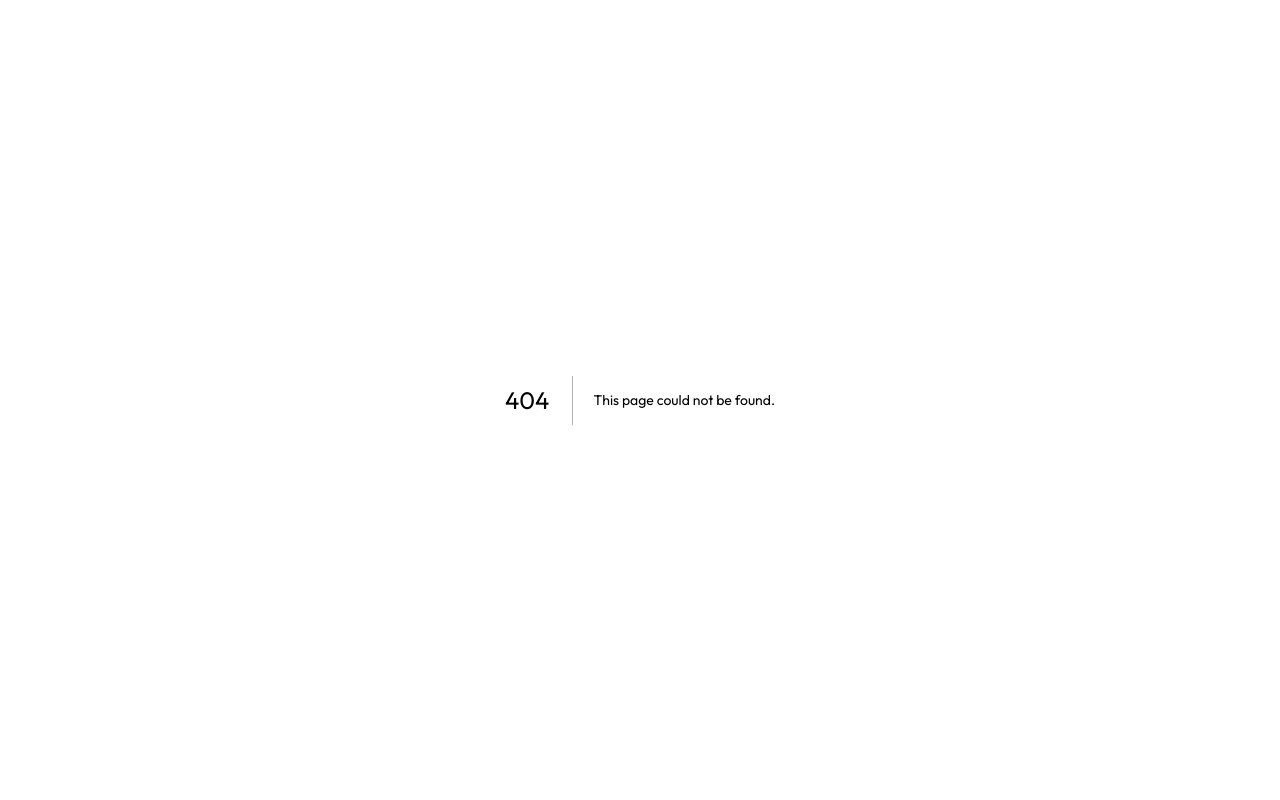
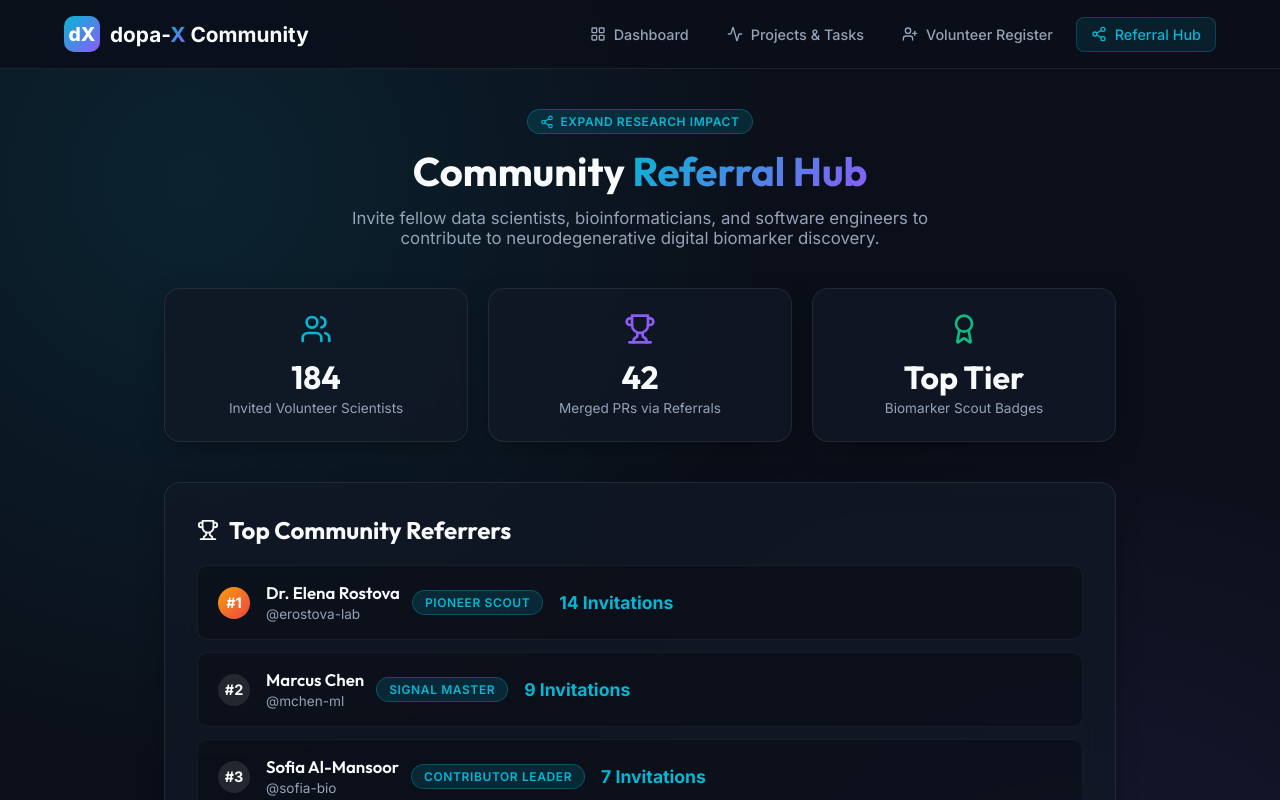
Before and after one commit to dopax35/data-analysis-tools, a Next.js app: page /referral in a window 1280 px wide. Before the commit this address had no page. Shown: the top 800 px of the page. Built offline with nearby package versions, Linux system fonts and the light colour scheme.

Commit message:
Add community portal & Monday/GitHub integration file pages/referral.js

```diff
--- /dev/null
+++ b/pages/referral.js
@@ -0,0 +1,123 @@
+import React from 'react';
+import Head from 'next/head';
+import Navbar from '../components/Navbar';
+import { Share2, Trophy, Users, Award, ExternalLink, ArrowRight } from 'lucide-react';
+
+export default function Referral() {
+  const topReferrers = [
+    { rank: 1, name: 'Dr. Elena Rostova', handle: 'erostova-lab', count: 14, badge: 'Pioneer Scout' },
+    { rank: 2, name: 'Marcus Chen', handle: 'mchen-ml', count: 9, badge: 'Signal Master' },
+    { rank: 3, name: 'Sofia Al-Mansoor', handle: 'sofia-bio', count: 7, badge: 'Contributor Leader' },
+    { rank: 4, name: 'David Miller', handle: 'dmiller-neuro', count: 5, badge: 'Scout' },
+  ];
+
+  return (
+    <>
+      <Head>
+        <title>Referral Hub & Leaderboard | dopa-X Community</title>
+      </Head>
+      <Navbar />
+
+      <main style={{ padding: '40px 24px', maxWidth: '1000px', margin: '0 auto' }}>
+        <header style={{ textAlign: 'center', marginBottom: '40px' }}>
+          <div className="badge badge-cyan" style={{ marginBottom: '12px' }}>
+            <Share2 size={14} /> Expand Research Impact
+          </div>
+          <h1 style={{ fontSize: '2.5rem', fontWeight: 800, marginBottom: '12px' }}>
+            Community <span className="gradient-text">Referral Hub</span>
+          </h1>
+          <p style={{ color: 'var(--text-muted)', fontSize: '1.05rem', maxWidth: '650px', margin: '0 auto' }}>
+            Invite fellow data scientists, bioinformaticians, and software engineers to contribute to neurodegenerative digital biomarker discovery.
+          </p>
+        </header>
+
+        {/* Stats Grid */}
+        <section style={{ display: 'grid', gridTemplateColumns: 'repeat(auto-fit, minmax(240px, 1fr))', gap: '20px', marginBottom: '40px' }}>
+          <div className="glass-panel" style={{ padding: '24px', textAlign: 'center' }}>
+            <Users size={32} style={{ color: 'var(--accent-cyan)', marginBottom: '8px' }} />
+            <h3 style={{ fontSize: '2rem', fontWeight: 800 }}>184</h3>
+            <span style={{ color: 'var(--text-muted)', fontSize: '0.85rem' }}>Invited Volunteer Scientists</span>
+          </div>
+
+          <div className="glass-panel" style={{ padding: '24px', textAlign: 'center' }}>
+            <Trophy size={32} style={{ color: 'var(--accent-violet)', marginBottom: '8px' }} />
+            <h3 style={{ fontSize: '2rem', fontWeight: 800 }}>42</h3>
+            <span style={{ color: 'var(--text-muted)', fontSize: '0.85rem' }}>Merged PRs via Referrals</span>
+          </div>
+
+          <div className="glass-panel" style={{ padding: '24px', textAlign: 'center' }}>
+            <Award size={32} style={{ color: 'var(--accent-emerald)', marginBottom: '8px' }} />
+            <h3 style={{ fontSize: '2rem', fontWeight: 800 }}>Top Tier</h3>
+            <span style={{ color: 'var(--text-muted)', fontSize: '0.85rem' }}>Biomarker Scout Badges</span>
+          </div>
+        </section>
+
+        {/* Leaderboard Table */}
+        <section className="glass-panel" style={{ padding: '32px', marginBottom: '40px' }}>
+          <h2 style={{ fontSize: '1.5rem', marginBottom: '20px', display: 'flex', alignItems: 'center', gap: '10px' }}>
+            <Trophy size={22} className="gradient-text" /> Top Community Referrers
+          </h2>
+
+          <div style={{ display: 'flex', flexDirection: 'column', gap: '12px' }}>
+            {topReferrers.map((item) => (
+              <div
+                key={item.rank}
+                style={{
+                  display: 'flex',
+                  justifyInContent: 'space-between',
+                  alignItems: 'center',
+                  padding: '16px 20px',
+                  borderRadius: '10px',
+                  background: 'rgba(0,0,0,0.25)',
+                  border: '1px solid rgba(255,255,255,0.05)',
+                  flexWrap: 'wrap',
+                  gap: '12px'
+                }}
+              >
+                <div style={{ display: 'flex', alignItems: 'center', gap: '16px' }}>
+                  <div style={{
+                    width: '32px',
+                    height: '32px',
+                    borderRadius: '50%',
+                    background: item.rank === 1 ? 'linear-gradient(135deg, #f59e0b, #ef4444)' : 'rgba(255,255,255,0.1)',
+                    display: 'flex',
+                    alignItems: 'center',
+                    justifyContent: 'center',
+                    fontWeight: 700,
+                    fontSize: '0.9rem',
+                    color: 'white'
+                  }}>
+                    #{item.rank}
+                  </div>
+
+                  <div>
+                    <h4 style={{ fontSize: '1.05rem', fontWeight: 600 }}>{item.name}</h4>
+                    <span style={{ color: 'var(--text-muted)', fontSize: '0.85rem' }}>@{item.handle}</span>
+                  </div>
+                </div>
+
+                <div style={{ display: 'flex', alignItems: 'center', gap: '16px' }}>
+                  <span className="badge badge-cyan">{item.badge}</span>
+                  <span style={{ fontWeight: 700, fontSize: '1.1rem', color: 'var(--accent-cyan)' }}>
+                    {item.count} Invitations
+                  </span>
+                </div>
+              </div>
+            ))}
+          </div>
+        </section>
+
+        {/* CTA */}
+        <div className="glass-panel" style={{ padding: '32px', textAlign: 'center', background: 'linear-gradient(135deg, rgba(6,182,212,0.1), rgba(139,92,246,0.1))' }}>
+          <h3 style={{ fontSize: '1.4rem', marginBottom: '8px' }}>Want to generate your own referral link?</h3>
+          <p style={{ color: 'var(--text-muted)', marginBottom: '20px' }}>
+            Register as a volunteer data scientist to get a unique link and earn contributor badges.
+          </p>
+          <a href="/register" className="btn-primary" style={{ textDecoration: 'none' }}>
+            Get Your Referral Link <ArrowRight size={16} />
+          </a>
+        </div>
+      </main>
+    </>
+  );
+}
```
